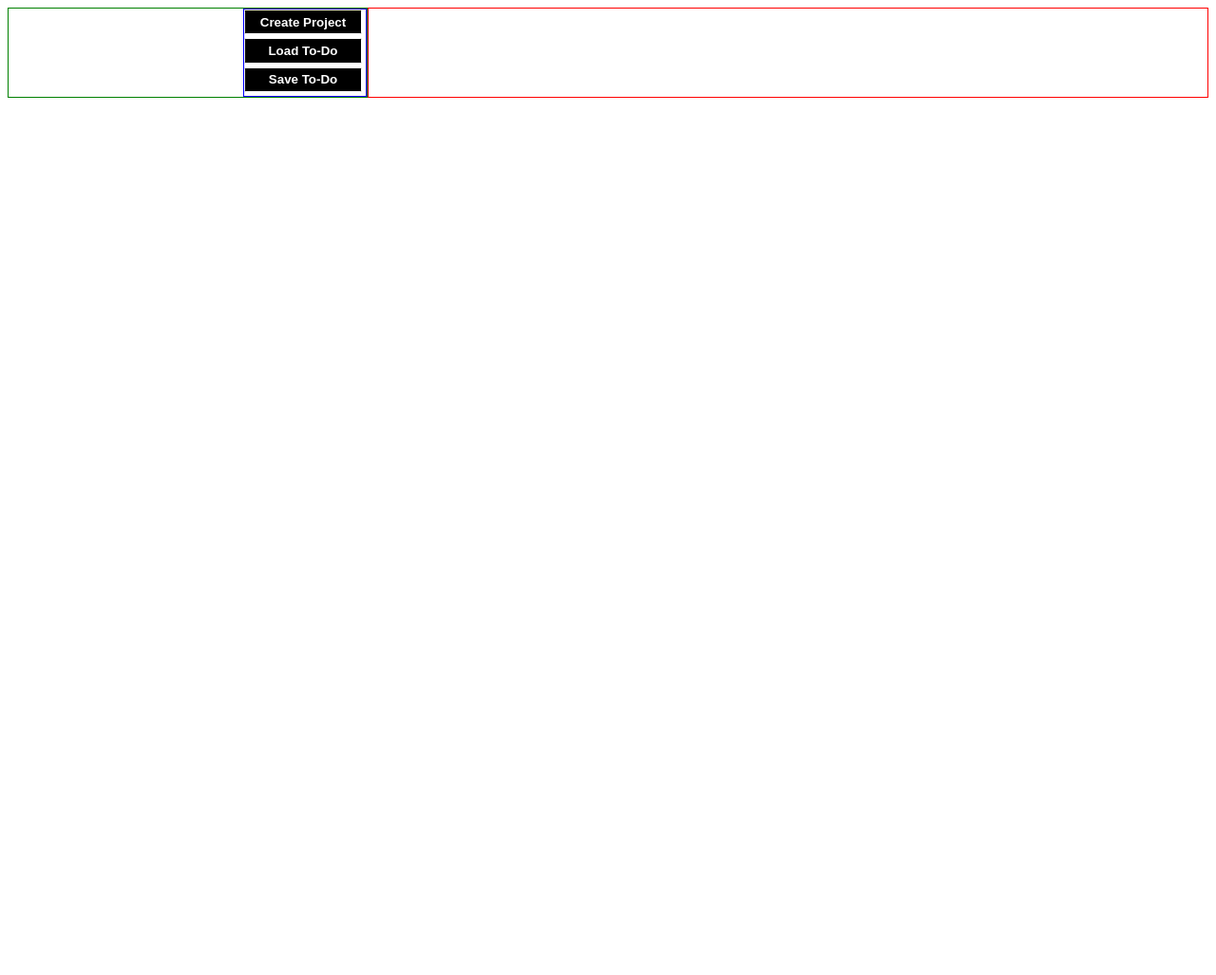
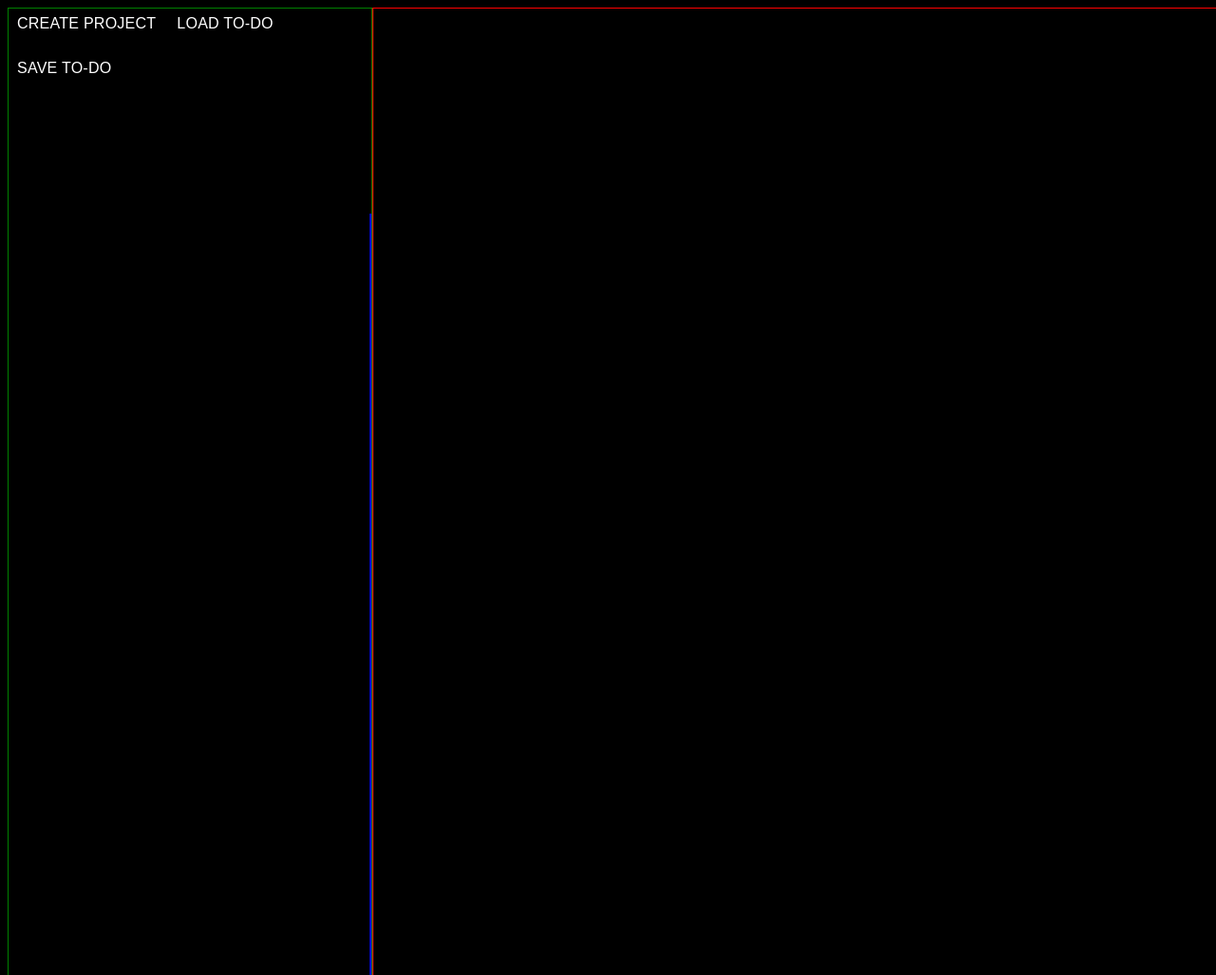
Before and after one commit to koppenj/todo, a website built with webpack: page dist/index.html in a window 1280 px wide. Shown: the whole page at 95% size. Before the commit the page ends 800 px from the top, so only its background shows below. Built offline with Linux system fonts and the light colour scheme.

Commit message:
Fix page layout

```diff
--- a/src/styles.css
+++ b/src/styles.css
@@ -1,6 +1,7 @@
 body {
   font-family:'Roboto',sans-serif;
   color: black;
+  background-color: black;
 }
 
 .container {
@@ -10,57 +11,55 @@ body {
   grid-auto-flow: row;
   grid-template-areas:
     "sidebar main";
-  width: 100%;
-  height: 100%;
 }
 
 .sidebar {
   display: grid;
-  grid-template-columns: 1fr;
-  grid-template-rows: 0.7fr 1.3fr;
-  grid-auto-flow: row;
+ /*  grid-template-columns: 1fr; */
+/*   grid-template-rows: 0.7fr 1.3fr; */
+/*   grid-auto-flow: row; */
   grid-template-areas:
     "Action"
     "ProjectList";
   grid-area: sidebar;
-  border: solid green 1px;
 }
 
 .projectList {
-  grid-area: projectList;
+  display: flexbox;
+  flex-direction: column;
   border: solid blue 1px;
 }
 
 .action {
-  grid-area: action;
-  display: flex;
+  display: flexbox;
   flex-direction: column;
-  border: solid purple 1px;
- }
+  border: 1px solid white;
+}
 
-button.actionButtons {
-  display:inline-block;
+.actionButtons {
+  margin-bottom: 15px;
   appearance: none;
-  padding:0.35em 1.2em;
-  border:0.1em solid #FFFFFF;
-  margin:0 0.3em 0.3em 0;
-  border-radius:0.12em;
-  box-sizing: border-box;
-  text-decoration:none;
-  font-weight: 800;
-  color:#FFFFFF;
+  border: 1px solid #000;
+  color: #FFF;
+  padding: 6px 8px;
+  font-size: 1rem;
   background-color: #000;
-  text-align:center;
-  transition: all 0.2s;
- }
-
-button.actionButtons:hover {
-  background-color:#FFFFFF;
-  color:#000000;
+  letter-spacing: 0.25px;
+  text-transform: uppercase;
+  transition: all 0.2s ease;
+}
+.actionButtons:hover {
+  background-color: #FFFFFF;
+  color: #000;
+  transition: all 0.2s ease;
   cursor: pointer;
 }
-
 .main {
   grid-area: main;
   border: solid red 1px;
 }
+
+.projectList {
+  min-height: 100vh;
+  width: auto;
+}
```
Also changed, not shown: dist/main.js.
